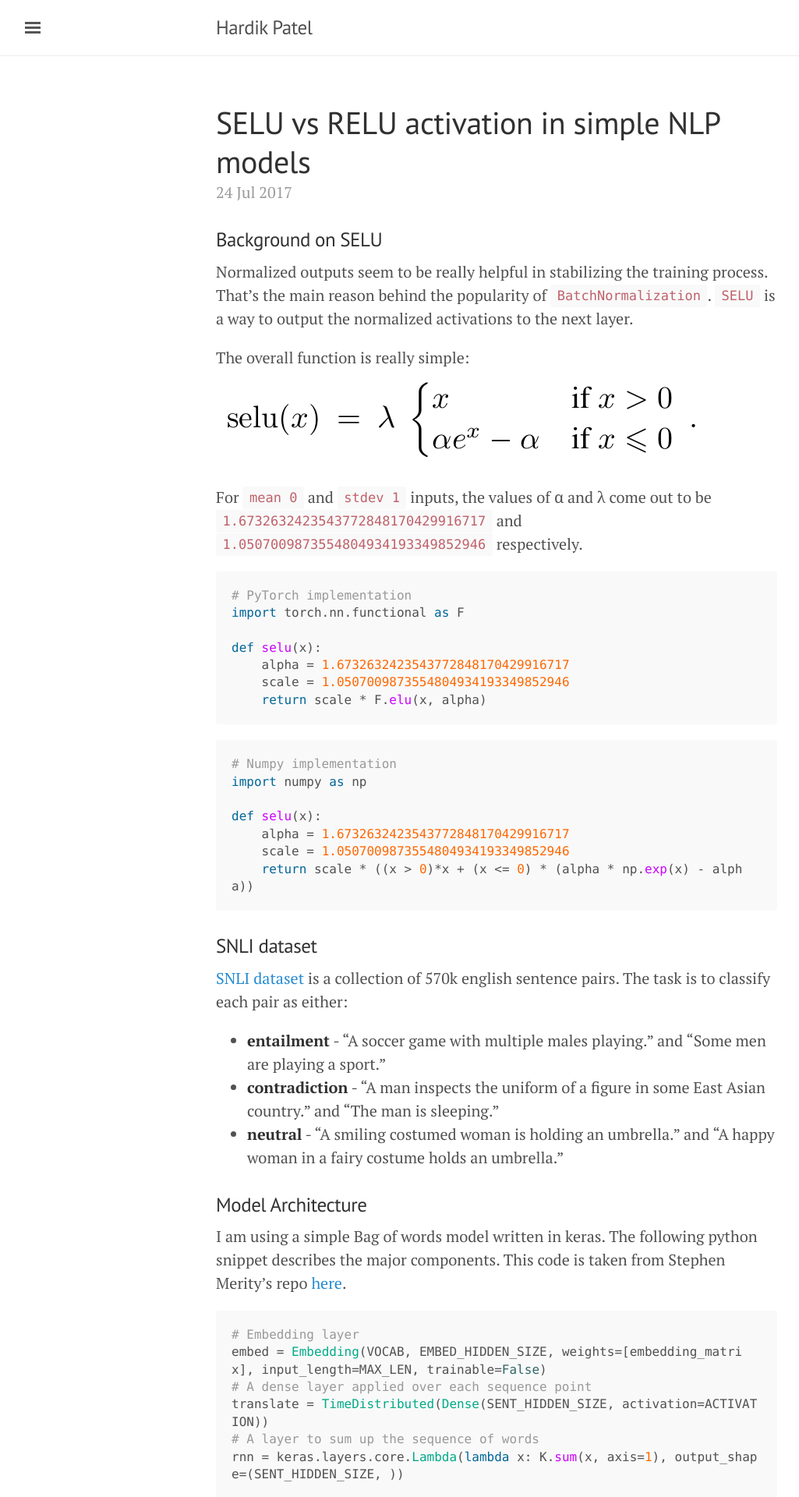
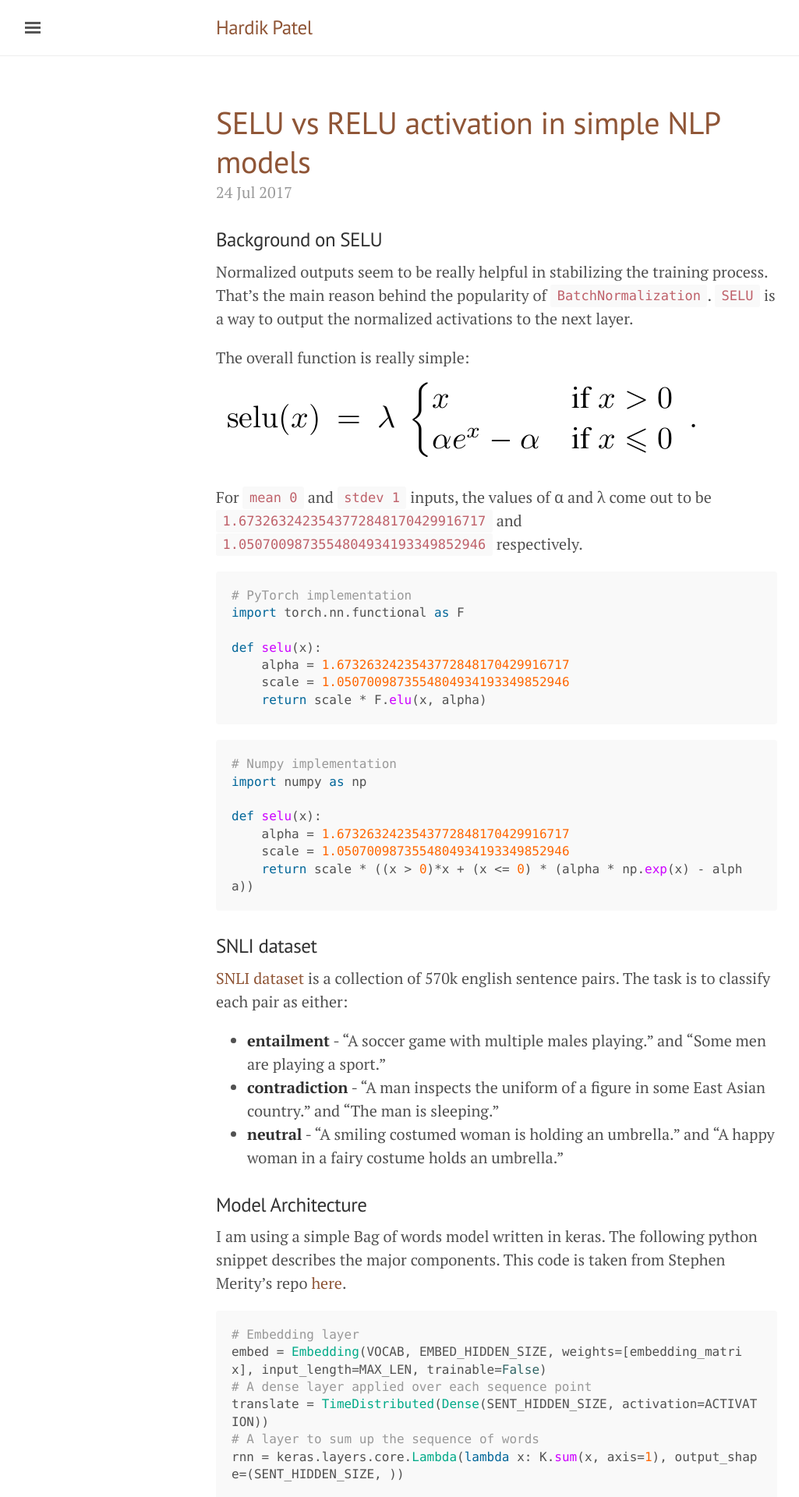
Before and after one commit to hardikp/hardikp.github.io, a Jekyll site: the page built from index.html, in a window 1280 px wide. Shown: the top 1920 px of the page at 78% size, without its empty margins (3-1028 px from the left). Built offline with Jekyll 4.4.1, drawn with Linux system fonts in a browser that asks for light colours; the list of posts is cut into pages by our own code.

Commit message:
Changing the theme

```diff
--- a/_layouts/default.html
+++ b/_layouts/default.html
@@ -4,7 +4,7 @@
   {% seo %}
   {% include head.html %}
 
-  <body>
+  <body class="theme-base-0f">
 
     {% include sidebar.html %}
 
```
